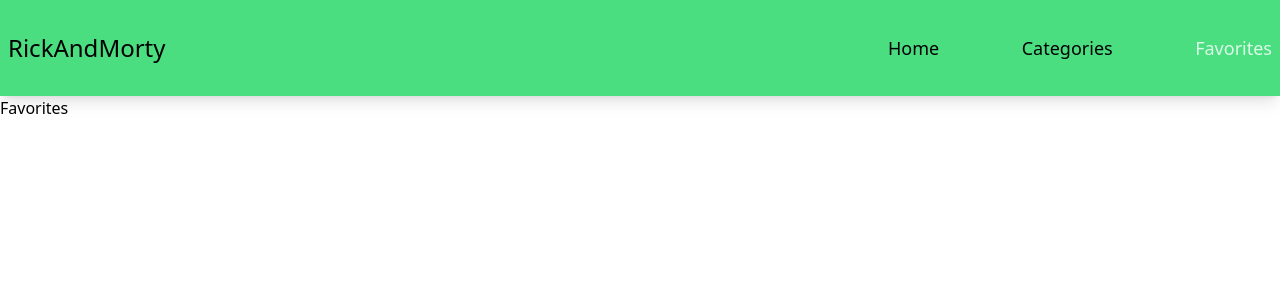
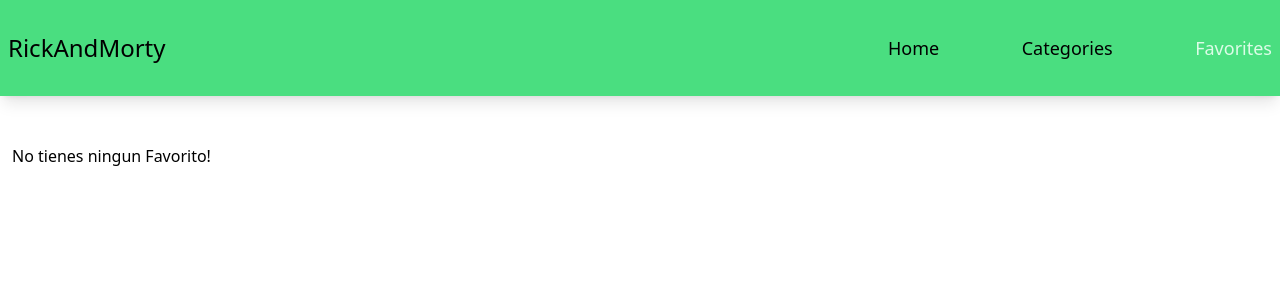
Before and after one commit to hahs-92/rick-morty-app, a React (Create React App) app: page /favorites in a window 1280 px wide. Shown: the top 300 px of the page. Built offline with nearby package versions, Linux system fonts and the light colour scheme.

Commit message:
added: CharacterDetail component

```diff
--- a/src/pages/CharacterDetail.js
+++ b/src/components/CharacterDetail.js
@@ -1,20 +1,14 @@
-import { useParams } from 'react-router-dom'
-import { useDispatch } from 'react-redux'
-import { useSelector } from 'react-redux'
+import { useState } from 'react'
+import { useSelector, useDispatch } from 'react-redux'
 import { HeartIcon } from '@heroicons/react/outline'
 import { HeartIcon as HeartIconSolid} from '@heroicons/react/solid'
 //actions creator
-import { getCharacter, addCharacterToFavorites, removeCharacterFromFavorites } from '../actions'
-import { useEffect } from 'react'
-import { useState } from 'react'
+import { addCharacterToFavorites, removeCharacterFromFavorites } from '../actions'
 
-
-export const CharacterDetail = () => {
-  const { id } = useParams()
+export const CharacterDetail = ({paramId, character}) => {
     const dispatch = useDispatch()
-  const character = useSelector(state => state.character)
     const favorites = useSelector(state => state.favorites)
-  const [isFav, setIsFav] = useState(favorites.map(fav => fav.id).includes(parseInt(id)))
+    const [isFav, setIsFav] = useState(favorites.map(fav => fav.id).includes(parseInt(paramId)))
 
     const handleFavorite = () => {
         setIsFav(!isFav)
@@ -25,15 +19,7 @@ export const CharacterDetail = () => {
         dispatch(removeCharacterFromFavorites(character.id))
       }
 
-
-  useEffect(() => {
-    if(id) dispatch(getCharacter(`https://rickandmortyapi.com/api/character/${id}`))
-  },[id])
-
     return (
-    <main className='flex justify-center mt-10 p-5'>
-      {
-        character &&
         <article className='relative max-w-3xl shadow-lg sm:flex gap-3'>
           <section
             className='absolute h-8 w-8 right-1 top-1 cursor-pointer text-green-400'
@@ -63,7 +49,5 @@ export const CharacterDetail = () => {
             <h3> <span className='font-bold'>Created: </span>{character.created}</h3>
           </section>
         </article>
-      }
-    </main>
     )
 }
--- a/src/pages/Dashboard.js
+++ b/src/pages/Dashboard.js
@@ -13,9 +13,6 @@ export const Dashboard = () => {
     const dispatch = useDispatch()
     const characters = useSelector(state => state.characters)
     const  charactersSearched = useSelector(state => state.charactersSearched)
-
-    const favorites = useSelector(state => state.favorites)
-    console.log(favorites)
 
     const fecthData = () => {
         dispatch(getCharacters("https://rickandmortyapi.com/api/character/?page=1"))
--- /dev/null
+++ b/src/pages/Detail.js
@@ -0,0 +1,29 @@
+import { useParams } from 'react-router-dom'
+import { useDispatch } from 'react-redux'
+import { useSelector } from 'react-redux'
+//actions creator
+import { getCharacter } from '../actions'
+import { useEffect } from 'react'
+//components
+import { CharacterDetail } from '../components/CharacterDetail'
+
+
+export const Detail = () => {
+  const { id } = useParams()
+  const dispatch = useDispatch()
+  const character = useSelector(state => state.character)
+
+
+  useEffect(() => {
+    if(id) dispatch(getCharacter(`https://rickandmortyapi.com/api/character/${id}`))
+  },[id])
+
+  return (
+    <main className='flex justify-center mt-10 p-5'>
+      {
+        character && <CharacterDetail paramId={ id } character={character} />
+
+      }
+    </main>
+  )
+}
--- a/src/pages/Favorites.js
+++ b/src/pages/Favorites.js
@@ -1,7 +1,28 @@
-import React from 'react'
+import { useSelector } from "react-redux"
+//components
+import { ListCharacters } from "../components/ListCharacters"
+import { Character } from '../components/Character'
 
 export const Favorites = () => {
+  const favorites = useSelector(state => state.favorites)
+
   return (
-    <div>Favorites</div>
+    <main className="mt-3 p-3">
+      <ListCharacters>
+        { !favorites.length && <h2>No tienes ningun Favorito!</h2>}
+        {
+          favorites
+            && favorites.map(fav => (
+              <Character
+                key={fav.id}
+                id={fav.id }
+                name={fav.name}
+                image={fav.image}
+              />
+            ))
+        }
+      </ListCharacters>
+
+    </main>
   )
 }
--- a/src/routes/App.js
+++ b/src/routes/App.js
@@ -1,7 +1,7 @@
 import {BrowserRouter,Route,Routes } from 'react-router-dom'
 //pages
 import { Dashboard } from '../pages/Dashboard'
-import { CharacterDetail } from '../pages/CharacterDetail'
+import { Detail } from '../pages/Detail'
 import { Favorites } from '../pages/Favorites'
 import { Locations } from '../pages/Locations'
 //components
@@ -15,7 +15,7 @@ function App() {
       <Header />
       <Routes>
         <Route path="/" element={ <Dashboard />} />
-        <Route path="character/:id" element={ <CharacterDetail />} />
+        <Route path="character/:id" element={ <Detail />} />
         <Route path="categories" element={ <Locations />} />
         <Route path="favorites" element={ <Favorites />} />
         <Route path="*" element={<h1>Not found</h1>} />
```
Lines whose indentation alone changed are shown as unchanged.
